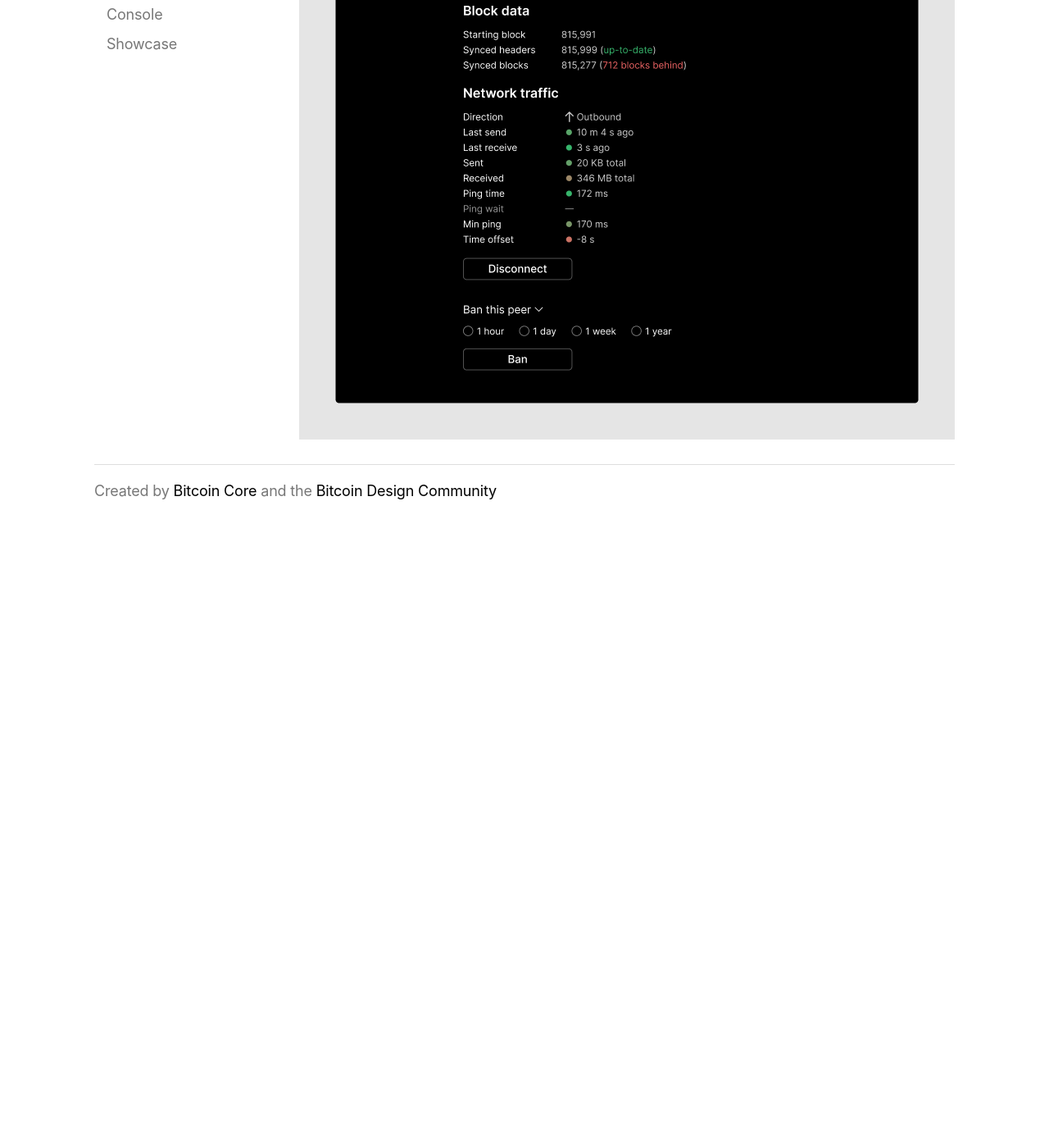
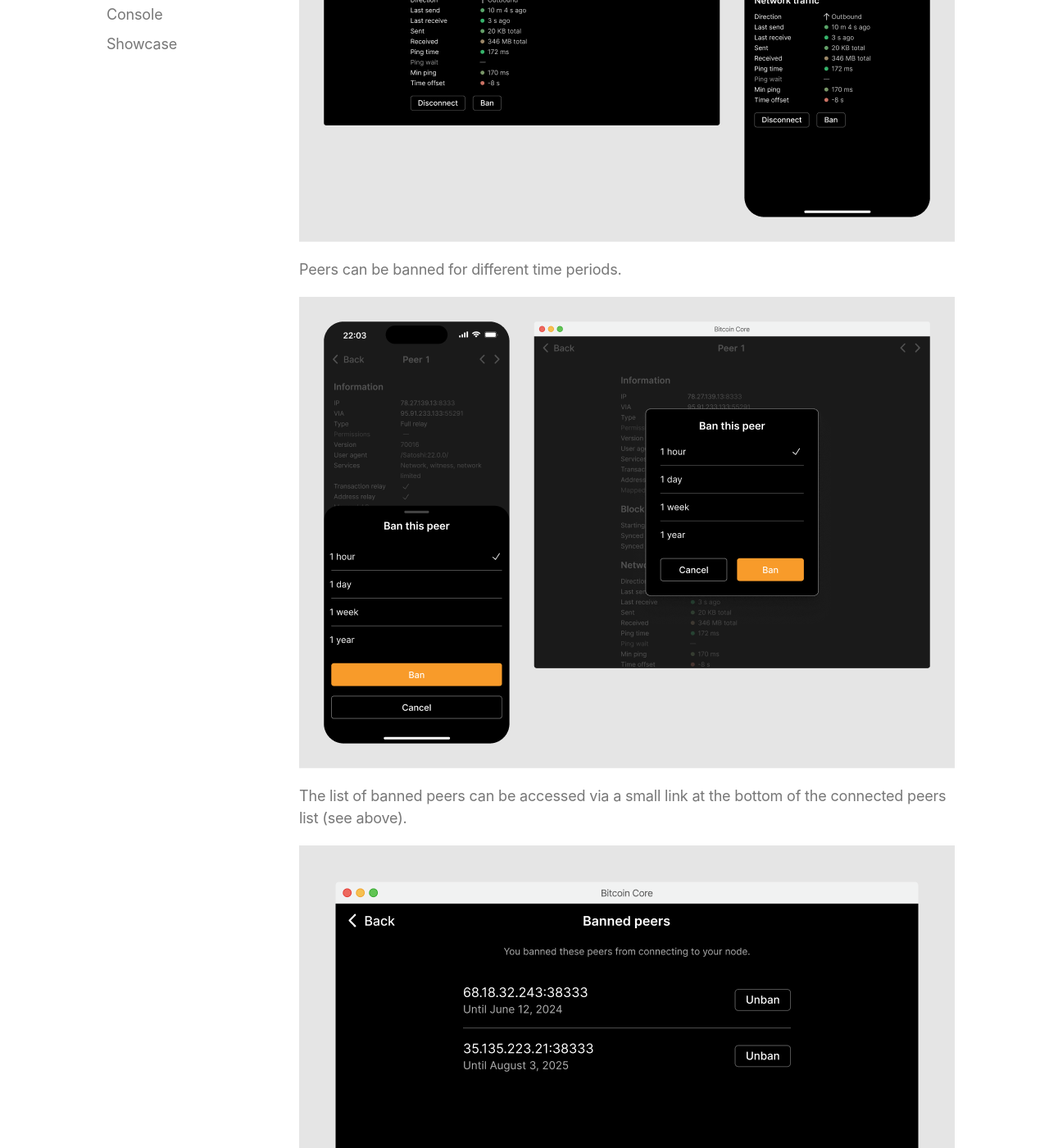
Before and after one commit to BitcoinDesign/Bitcoin-Core-App, a Jekyll site: the page built from pages/settings/peers.md, in a window 1280 px wide and 1400 px high, scrolled down 1466 px. Shown: the whole window at 82% size. Built offline with Jekyll 4.4.1, drawn with Linux system fonts in a browser that asks for light colours; before the commit the page ends 2096 px from its top, so only the background shows below that.

Commit message:
Add screens for peer banning feature

```diff
--- a/pages/settings/peers.md
+++ b/pages/settings/peers.md
@@ -16,7 +16,7 @@ Shows other nodes the application is connected to. Provides users a detailed und
 	big = "/assets/images/settings/peers-big.png"
 	alt-text = "Application screen showing network traffic graphs for incoming and outgoing data"
 	width = 800
-	height = 820
+	height = 702
 %}
 
 Tapping a peer reveals all the details in a new screen. The information is split up into categories. In addition to showing the value of each field, an evaluation is shown whenever possible to help users understand and act on the data.
@@ -29,5 +29,27 @@ Below is a first draft. The details should be refined over time and with practic
 	big = "/assets/images/settings/peer-details-big.png"
 	alt-text = "Application screen showing detailed information about a single connected peer"
 	width = 800
-	height = 904
+	height = 642
 %}
+
+Peers can be banned for different time periods.
+
+{% include picture.html
+	image = "/assets/images/settings/ban-peer.png"
+	retina = "/assets/images/settings/ban-peer@2x.png"
+	big = "/assets/images/settings/ban-peer-big.png"
+	alt-text = ""
+	width = 800
+	height = 575
+%}
+
+The list of banned peers can be accessed via a small link at the bottom of the connected peers list (see above).
+
+{% include picture.html
+	image = "/assets/images/settings/banned-peers.png"
+	retina = "/assets/images/settings/banned-peers@2x.png"
+	big = "/assets/images/settings/banned-peers-big.png"
+	alt-text = ""
+	width = 800
+	height = 724
+%}
```
Also changed, not shown: assets/images/settings/ban-peer-big.png (added), assets/images/settings/ban-peer.png (added), assets/images/settings/ban-peer@2x.png (added), assets/images/settings/banned-peers-big.png (added), assets/images/settings/banned-peers.png (added), assets/images/settings/banned-peers@2x.png (added), assets/images/settings/peer-details-big.png, assets/images/settings/peer-details.png, assets/images/settings/peer-details@2x.png, assets/images/settings/peers-big.png, assets/images/settings/peers.png, assets/images/settings/peers@2x.png.
